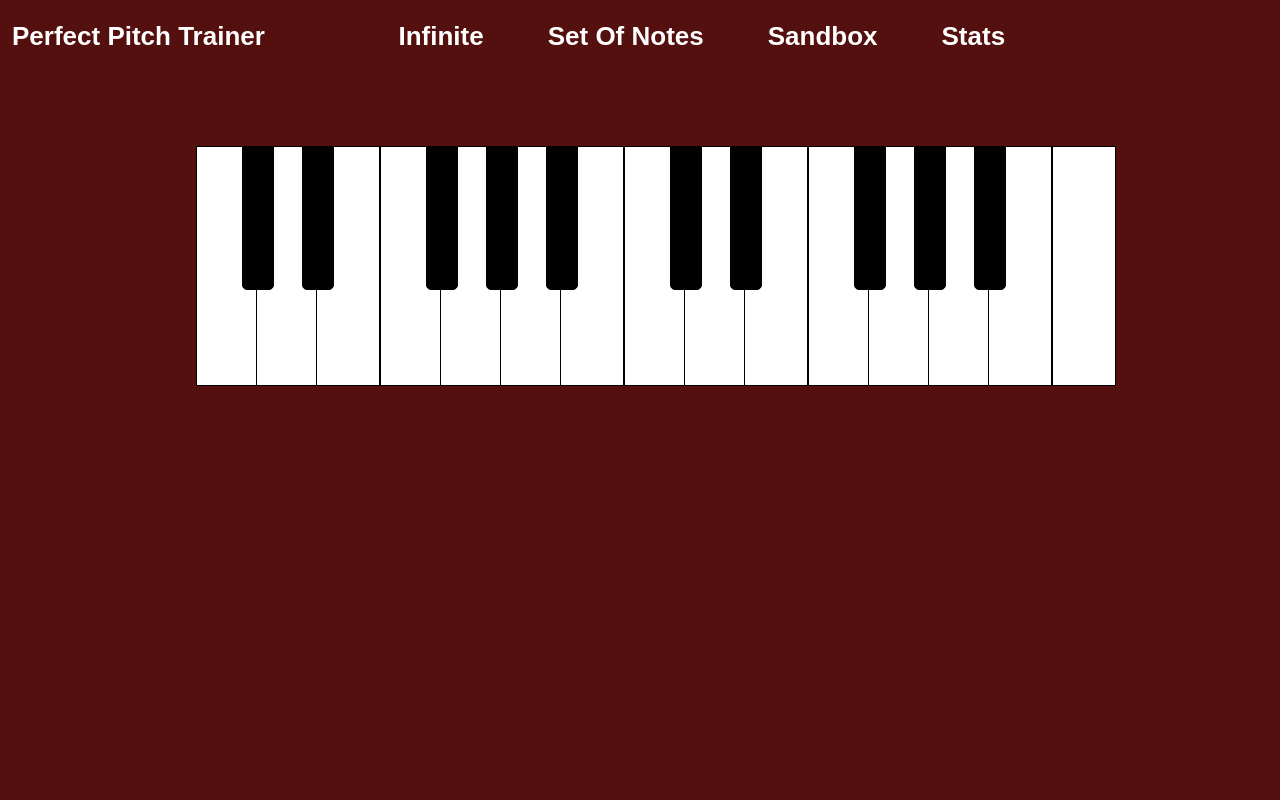
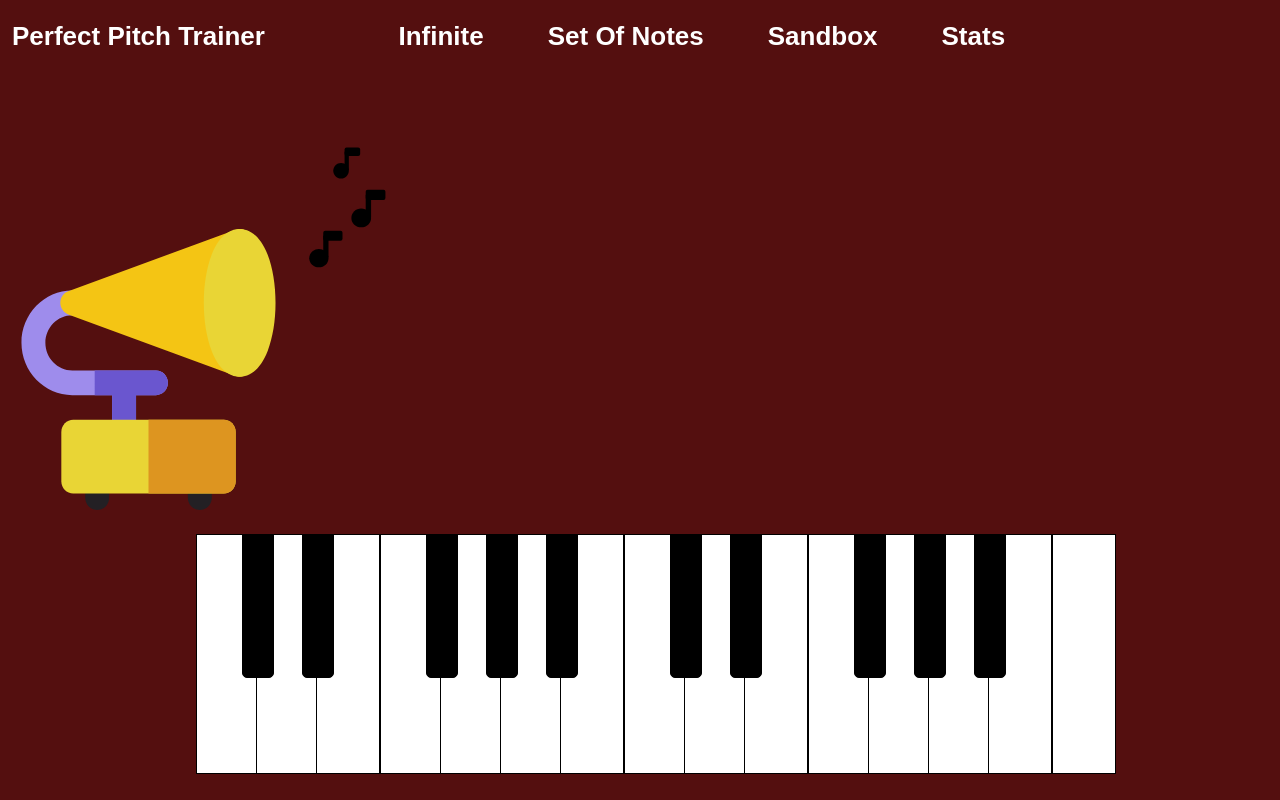
Before and after one commit to IGieckI/Perfect-Pitch-Trainer, a Vue app in the folder client/: page /set-of-notes in a window 1280 px wide. Both pictures are taken after a click on the button "Confirm". Built offline with nearby package versions, Linux system fonts and the light colour scheme; a web font is replaced by a local one.

Commit message:
Setup dynamic note play

```diff
--- a/client/src/components/Saxophone.vue
+++ b/client/src/components/Saxophone.vue
@@ -1,5 +1,5 @@
 <template>
-    <img id="saxophone" width="377" height="364" alt="Saxophone" src="../assets/saxophone.svg" @click="bounce" />
+    <img id="saxophone" width="377" height="364" alt="Saxophone" src="../assets/saxophone.svg" @click="bounce(); sendClick();" />
 </template>
 
 <script lang="ts">
@@ -16,6 +16,10 @@ export default defineComponent({
                     saxophone.style.animation = '';
                 }, 500);
             }
+        },
+
+        sendClick() {
+            this.$emit('saxophone-clicked');
         }
     },
 });
--- a/client/src/components/SetupTest.vue
+++ b/client/src/components/SetupTest.vue
@@ -30,7 +30,7 @@ export default defineComponent({
   },
   methods: {
     onSubmit() {
-      this.$emit('setup-complete');
+      this.$emit('setup-complete', this.selectedItems);
     }
   }
 })
--- a/client/src/views/SetOfNotes.vue
+++ b/client/src/views/SetOfNotes.vue
@@ -2,7 +2,8 @@
     <div class="container-fluid">
         <div class="row mt-5">
             <div class="col">
-                <SetupTest @setup-complete="setupComplete = true" v-if="!setupComplete" />
+                <SetupTest @setup-complete="setFilters" v-if="!setupComplete" />
+                <Saxophone class="mt-4" @saxophone-clicked="playSound()" v-if="setupComplete" />
                 <Piano class="mt-4" v-if="setupComplete" />
             </div>
         </div>
@@ -11,6 +12,7 @@
 
 <script lang="ts">
 import { defineComponent } from 'vue';
+import * as Tone from 'tone';
 import Piano from '../components/Piano.vue';
 import Saxophone from '../components/Saxophone.vue';
 import SetupTest from '../components/SetupTest.vue';
@@ -18,12 +20,45 @@ import SetupTest from '../components/SetupTest.vue';
 export default defineComponent({
     data() {
         return {
-            setupComplete: false
+            normal_notes: [['C1'], ['D1'], ['E1'], ['F1'], ['G1'], ['A1'], ['B1'], ['C2'], ['D2'], ['E2'], ['F2'], ['G2'], ['A2'], ['B2'], ['C3'], ['D3'], ['E3'], ['F3'], ['G3'], ['A3'], ['B3'], ['C4'], ['D4'], ['E4'], ['F4'], ['G4'], ['A4'], ['B4'], ['C5'], ['D5'], ['E5'], ['F5'], ['G5'], ['A5'], ['B5'], ['C6'], ['D6'], ['E6'], ['F6'], ['G6'], ['A6'], ['B6'], ['C7'], ['D7'], ['E7'], ['F7'], ['G7'], ['A7'], ['B7'], ['C8']],
+            minor_chords: [['C1', 'Eb', 'G'], ['C#', 'E', 'G#'], ['Db', 'Fb', 'Ab'], ['D', 'F', 'A'], ['D#', 'F#', 'A#'], ['Eb', 'Gb', 'Bb'], ['E', 'G', 'B'], ['F', 'Ab', 'C'], ['F#', 'A', 'C#'], ['Gb', 'A', 'Db'], ['G', 'Bb', 'D'], ['G#', 'B', 'D#'], ['Ab', 'Cb', 'Eb'], ['A', 'C', 'E'], ['A#', 'C#', 'E#'], ['Bb', 'Db', 'F'], ['B', 'D', 'F#']],
+
+            setupComplete: false,
+            totalNotes: [] as String[][][]
         };
     },
-    methods: {},
-    mounted() {
+    methods: {
+        playSound() {
+            const sampler = new Tone.Sampler({
+                urls: {
+                    'C4': 'C4.mp3',
+                    'D#4': 'Ds4.mp3',
+                    'F#4': 'Fs4.mp3',
+                    'A4': 'A4.mp3',
+                },
+
+                release: 0.3,
+                baseUrl: 'https://tonejs.github.io/audio/salamander/',
+            }).toDestination();
+
+            Tone.loaded().then(() => {
+                sampler.triggerAttackRelease(['Eb4', 'G4', 'Bb4'], 1);
+            })
+        },
+
+        setFilters(selectedItems: []) {
+            this.setupComplete = true
+
+            if ("normal_notes" in selectedItems) {
+                this.totalNotes.push(this.normal_notes);
+            }
+
+            if ("minor_chords" in selectedItems) {
+                this.totalNotes.push(this.minor_chords);
+            }
+        }
     },
+    mounted() {},
     components: { Piano, Saxophone, SetupTest }
 })
 </script>
```
